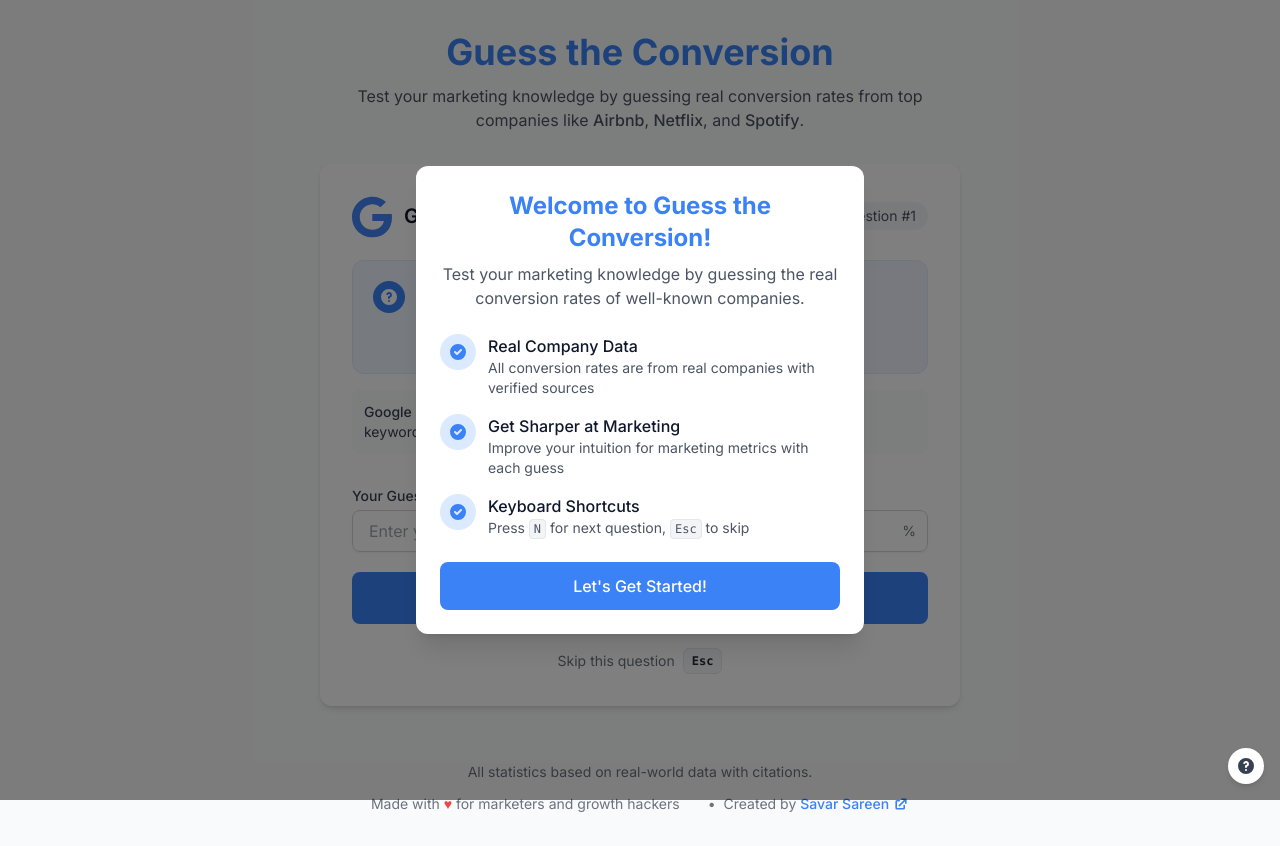
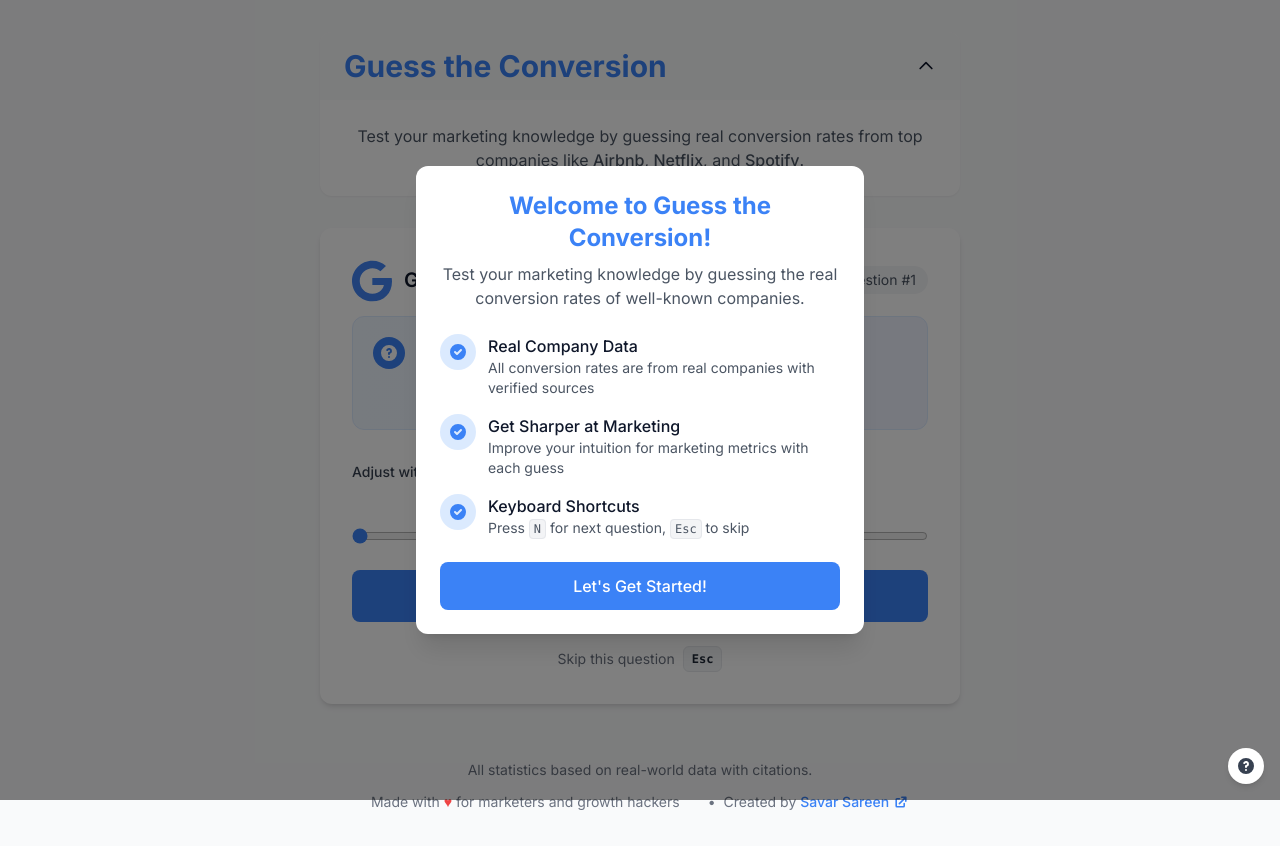
Before and after one commit to sksareen/conversion-guesser, a Next.js app: page / in a window 1280 px wide. Built offline with nearby package versions, Linux system fonts and the light colour scheme.

Commit message:
improved ux

```diff
--- a/src/app/page.tsx
+++ b/src/app/page.tsx
@@ -1,20 +1,54 @@
+'use client';
+
+import { useState } from 'react';
+import { motion, AnimatePresence } from 'framer-motion';
 import FunnelCard from '@/components/FunnelCard';
 import ScoreTable from '@/components/ScoreTable';
 import WelcomeDialog from '@/components/WelcomeDialog';
 
 export default function Home() {
+  const [isHeaderExpanded, setIsHeaderExpanded] = useState(true);
+
   return (
     <div className="flex flex-col gap-8">
       <WelcomeDialog />
 
-      <header className="text-center">
-        <h1 className="text-3xl md:text-4xl font-bold text-primary mb-3">Guess the Conversion</h1>
-        <p className="text-gray-600">
-          Test your marketing knowledge by guessing real conversion rates
-          from top companies like <span className="font-medium">Airbnb</span>, <span className="font-medium">Netflix</span>,
-          and <span className="font-medium">Spotify</span>.
-        </p>
-      </header>
+      <div className="bg-white rounded-xl shadow-sm overflow-hidden">
+        <button
+          onClick={() => setIsHeaderExpanded(!isHeaderExpanded)}
+          className="w-full px-6 py-4 flex items-center justify-between bg-gray-50 hover:bg-gray-100 transition-colors focus:outline-none"
+        >
+          <h1 className="text-2xl md:text-3xl font-bold text-primary">Guess the Conversion</h1>
+          <svg
+            className={`w-5 h-5 transform transition-transform ${isHeaderExpanded ? 'rotate-180' : ''}`}
+            fill="none"
+            stroke="currentColor"
+            viewBox="0 0 24 24"
+          >
+            <path strokeLinecap="round" strokeLinejoin="round" strokeWidth="2" d="M19 9l-7 7-7-7" />
+          </svg>
+        </button>
+
+        <AnimatePresence initial={false}>
+          {isHeaderExpanded && (
+            <motion.div
+              initial={{ height: 0, opacity: 0 }}
+              animate={{ height: 'auto', opacity: 1 }}
+              exit={{ height: 0, opacity: 0 }}
+              transition={{ duration: 0.3 }}
+              className="overflow-hidden"
+            >
+              <div className="p-6 text-center">
+                <p className="text-gray-600">
+                  Test your marketing knowledge by guessing real conversion rates
+                  from top companies like <span className="font-medium">Airbnb</span>, <span className="font-medium">Netflix</span>,
+                  and <span className="font-medium">Spotify</span>.
+                </p>
+              </div>
+            </motion.div>
+          )}
+        </AnimatePresence>
+      </div>
 
       <FunnelCard />
 
--- a/src/components/FunnelCard.tsx
+++ b/src/components/FunnelCard.tsx
@@ -1,7 +1,7 @@
 'use client';
 
 import { useState, useEffect } from 'react';
-import { motion } from 'framer-motion';
+import { motion, AnimatePresence } from 'framer-motion';
 import { useGameStore } from '@/lib/store';
 import CompanyReveal from './CompanyReveal';
 import companies from '@/data/companies.json';
@@ -13,6 +13,8 @@
   const [showResult, setShowResult] = useState(false);
   const [guessCount, setGuessCount] = useState(0);
   const { addScore, scores } = useGameStore();
+  const [showScoreOverlay, setShowScoreOverlay] = useState(false);
+  const [isInfoOpen, setIsInfoOpen] = useState(false);
 
   // Get a random company from the data, avoiding recently used ones if possible
   const getRandomCompany = () => {
@@ -41,6 +43,7 @@
     setUserGuess('');
     setShowResult(false);
     setGuessCount(prev => prev + 1);
+    setIsInfoOpen(false);
   };
 
   // Handle initial load and keyboard shortcuts
@@ -92,20 +95,31 @@
     setShowResult(true);
 
     // Add to score history
-    addScore({
+    const newScore = {
       id: Date.now().toString(),
       product: currentCompany.company,
       funnel: currentCompany.funnel,
       guess,
       actual,
       error,
-    });
+    };
+    addScore(newScore);
+
+    // Trigger overlay to show updated overall score
+    setShowScoreOverlay(true);
   };
 
   // Next question handler
   const handleNext = () => {
     setupNewQuestion();
   };
+
+  useEffect(() => {
+    if (showScoreOverlay) {
+      const timer = setTimeout(() => setShowScoreOverlay(false), 1500); // fade after 1.5s
+      return () => clearTimeout(timer);
+    }
+  }, [showScoreOverlay]);
 
   if (!currentCompany) return <div className="text-center">Loading...</div>;
 
@@ -120,11 +134,15 @@
           key={`guess-${guessCount}`}
         >
           <div className="p-6 sm:p-8">
-            <div className="flex justify-between items-center mb-6">
-              <div className="flex items-center">
+            <div className="flex justify-between items-start mb-4">
+              <button
+                type="button"
+                onClick={() => setIsInfoOpen(!isInfoOpen)}
+                className="flex items-center focus:outline-none"
+              >
                 <div className="relative w-10 h-10 mr-3">
                   <Image
-                    src={currentCompany.logo || "/favicon.svg"}
+                    src={currentCompany.logo || '/favicon.svg'}
                     alt={currentCompany.company}
                     width={40}
                     height={40}
@@ -136,12 +154,37 @@
                     }}
                   />
                 </div>
-                <h2 className="text-xl font-semibold">{currentCompany.company}</h2>
-              </div>
-              <div className="bg-gray-100 px-3 py-1 rounded-full text-sm text-gray-600">
+                <h2 className="text-xl font-semibold mr-2">{currentCompany.company}</h2>
+                <svg
+                  className={`w-4 h-4 transform transition-transform ${isInfoOpen ? 'rotate-180' : ''}`}
+                  fill="none"
+                  stroke="currentColor"
+                  viewBox="0 0 24 24"
+                >
+                  <path strokeLinecap="round" strokeLinejoin="round" strokeWidth="2" d="M19 9l-7 7-7-7" />
+                </svg>
+              </button>
+              <div className="bg-gray-100 px-3 py-1 rounded-full text-sm text-gray-600 self-center">
                 Question #{guessCount}
               </div>
             </div>
+
+            {/* Company info dropdown */}
+            <AnimatePresence>
+              {isInfoOpen && (
+                <motion.div
+                  initial={{ height: 0, opacity: 0 }}
+                  animate={{ height: 'auto', opacity: 1 }}
+                  exit={{ height: 0, opacity: 0 }}
+                  transition={{ duration: 0.3 }}
+                  className="overflow-hidden mb-6 text-sm bg-gray-50 p-3 rounded-lg text-gray-700"
+                >
+                  <p>
+                    <span className="font-medium">{currentCompany.company}</span> is a {currentCompany.description?.toLowerCase() || 'company in the tech industry'}.
+                  </p>
+                </motion.div>
+              )}
+            </AnimatePresence>
 
             <div className="mb-8">
               <div className="bg-gradient-to-r from-blue-50 to-indigo-50 p-5 rounded-xl border border-blue-100 mb-4">
@@ -153,18 +196,29 @@
                   </div>
                   <p className="font-medium text-lg text-gray-800">What's the percentage of users who:</p>
                 </div>
-                <p className="text-xl font-bold ml-11 text-primary">{currentCompany.funnel}?</p>
-              </div>
+                {
+                  (() => {
+                    const parts = currentCompany.funnel.split(/\s+to\s+/i);
+                    if (parts.length === 2) {
+                      return (
+                        <div className="ml-11 flex flex-wrap items-baseline">
+                          <span className="text-xl font-bold text-primary mr-1">{parts[0]}</span>
+                          <span className="text-sm text-primary mr-1">to</span>
+                          <span className="text-xl font-bold text-primary">{parts[1]}?</span>
+                        </div>
+                      );
+                    }
+                    return (
+                      <p className="text-xl font-bold ml-11 text-primary">{currentCompany.funnel}?</p>
+                    );
+                  })()
+                }
 
-              <div className="flex items-center text-sm bg-gray-50 p-3 rounded-lg">
-                <p className="text-gray-700">
-                  <span className="font-medium">{currentCompany.company}</span> is a {currentCompany.description?.toLowerCase() || "company in the tech industry"}. Guess their conversion rate for this metric.
-                </p>
               </div>
             </div>
 
             <form onSubmit={handleSubmit} className="space-y-5">
-              <div>
+              {/* <div>
                 <label htmlFor="user-guess" className="block text-sm font-medium text-gray-700 mb-1">
                   Your Guess (0-100%)
                 </label>
@@ -185,6 +239,25 @@
                     <span className="text-gray-500 sm:text-sm">%</span>
                   </div>
                 </div>
+              </div> */}
+              {/* Slider input */}
+              <div>
+                <label htmlFor="user-guess-slider" className="block text-sm font-medium text-gray-700 mb-1">
+                  Adjust with Slider
+                </label>
+                <div className="relative mb-2">
+                  <div className="text-2xl font-bold text-center text-primary">{userGuess ? parseFloat(userGuess).toFixed(1) : "0.0"}%</div>
+                </div>
+                <input
+                  id="user-guess-slider"
+                  type="range"
+                  min="0"
+                  max="100"
+                  step="0.1"
+                  value={userGuess || 0}
+                  onChange={(e) => setUserGuess(e.target.value)}
+                  className="w-full accent-primary"
+                />
               </div>
 
               <button
@@ -213,6 +286,80 @@
           onContinue={handleNext}
         />
       )}
+      {/* Score overlay */}
+      <AnimatePresence>
+        {showScoreOverlay && (
+          <motion.div
+            key="score-overlay"
+            className="fixed inset-0 flex items-center justify-center bg-black bg-opacity-20 z-50"
+            initial={{ opacity: 0 }}
+            animate={{ opacity: 1 }}
+            exit={{ opacity: 0 }}
+          >
+            <motion.div
+              initial={{ scale: 0.9, opacity: 0 }}
+              animate={{ scale: 1, opacity: 1 }}
+              exit={{ scale: 0.9, opacity: 0 }}
+              transition={{ duration: 0.3 }}
+              className="bg-white bg-opacity-90 backdrop-blur-sm rounded-xl p-6 shadow-lg w-11/12 max-w-sm text-center relative"
+            >
+              <button
+                onClick={() => setShowScoreOverlay(false)}
+                className="absolute top-2 right-2 p-1 rounded-full hover:bg-gray-200 transition-colors"
+                aria-label="Close score overlay"
+              >
+                <svg xmlns="http://www.w3.org/2000/svg" className="h-5 w-5" viewBox="0 0 20 20" fill="currentColor">
+                  <path fillRule="evenodd" d="M4.293 4.293a1 1 0 011.414 0L10 8.586l4.293-4.293a1 1 0 111.414 1.414L11.414 10l4.293 4.293a1 1 0 01-1.414 1.414L10 11.414l-4.293 4.293a1 1 0 01-1.414-1.414L8.586 10 4.293 5.707a1 1 0 010-1.414z" clipRule="evenodd" />
+                </svg>
+              </button>
+              {
+                (() => {
+                  const averageError = scores.length > 0 ? scores.reduce((sum, s) => sum + s.error, 0) / scores.length : 0;
+                  const accuracyScore = Math.max(0, 100 - (averageError * 3));
+                  const lastScore = scores.length > 0 ? scores[scores.length - 1] : null;
+                  const getPerformanceLevel = () => {
+                    if (averageError <= 5) return { text: "Marketing Guru", color: "text-green-600" };
+                    if (averageError <= 10) return { text: "Conversion Expert", color: "text-green-500" };
+                    if (averageError <= 15) return { text: "Digital Marketer", color: "text-yellow-600" };
+                    if (averageError <= 20) return { text: "Marketing Student", color: "text-yellow-500" };
+                    return { text: "Conversion Novice", color: "text-red-500" };
+                  };
+                  const performance = getPerformanceLevel();
+                  return (
+                    <>
+                      <p className={`text-3xl sm:text-4xl font-extrabold ${performance.color}`}>{performance.text}</p>
+                      <p className="text-sm text-gray-500 mb-4">Your Performance Level</p>
+
+                      <div className="grid grid-cols-2 gap-4 mb-4">
+                        <div className="bg-gray-50 rounded-lg p-3">
+                          <p className="text-xs uppercase text-gray-500">Average Error</p>
+                          <p className="text-2xl font-bold text-primary">{averageError.toFixed(1)}%</p>
+                        </div>
+                        {lastScore && (
+                          <div className="bg-gray-50 rounded-lg p-3">
+                            <p className="text-xs uppercase text-gray-500">Last Guess Error</p>
+                            <p className={`text-2xl font-bold ${lastScore.error <= 5 ? 'text-green-600' : lastScore.error <= 15 ? 'text-yellow-600' : 'text-red-600'}`}>
+                              {lastScore.error.toFixed(1)}%
+                            </p>
+                          </div>
+                        )}
+                      </div>
+
+                      <div className="h-4 bg-gray-200 rounded-full overflow-hidden">
+                        <div
+                          className="h-full rounded-full"
+                          style={{ width: `${accuracyScore}%`, background: 'linear-gradient(to right, #ef4444, #f59e0b, #10b981)' }}
+                        />
+                      </div>
+                      <p className="text-sm text-gray-600 mt-2">Accuracy Score: {accuracyScore.toFixed(0)}%</p>
+                    </>
+                  );
+                })()
+              }
+            </motion.div>
+          </motion.div>
+        )}
+      </AnimatePresence>
     </>
   );
 }
```
